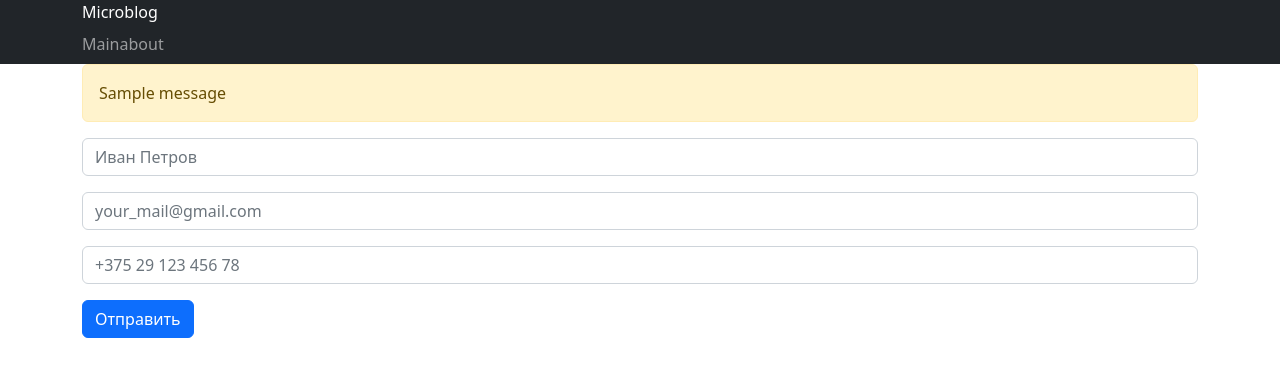
After one commit to Faddey32/flask_project_for_github, a Flask app: page /about in a window 1280 px wide. The commit adds this page. Shown: the top 377 px of the page. Run offline with Flask 2, Linux system fonts and the light colour scheme; one stand-in notice (Sample message) is shown.

Commit message:
initial commit

```diff
--- a/app.py
+++ b/app.py
@@ -1,6 +1,8 @@
 from flask import Flask
 
 app = Flask(__name__)
+
+app.config['SECRET_KEY'] = 'try-to-guess'
 
 from routes import *
 
--- a/routes.py
+++ b/routes.py
@@ -1,6 +1,32 @@
 from app import app
-from flask import render_template, redirect, url_for
+from flask import render_template, redirect, url_for, request, flash
+
+messages = []
 
 @app.route('/')     #пишу функцию для главной страницы
 def main_page():
     return render_template('index.html')
+
+@app.route('/about', methods=['GET','POST'])     #пишу функцию для главной страницы
+def about():
+    if request.method == 'POST':
+        name = request.form['username']
+        phone = request.form['phone']
+        email = request.form['email']
+
+        if not name:
+            flash('Поле "Имя" обязательно!')
+        elif not phone:
+            flash('Поле "Телефон" обязательно!')
+        else:
+            messages.append({'username': name,
+                             'email': email,
+                             'phone': phone})
+            return redirect(url_for('main_page'))
+        print(name, phone, email)
+
+    return render_template('about.html')
+
+@app.route('/admin')
+def admin():
+    return render_template('admin.html', user_messages=messages)
--- /dev/null
+++ b/templates/about.html
@@ -0,0 +1,25 @@
+{% extends'base.html' %}
+
+{% block content %}
+
+    {% for message in get_flashed_messages() %}
+        <div class="alert alert-warning">{{ message }}</div>
+    {% endfor %}
+
+
+    <form action="" method="post">
+        <div class="mb-3">
+            <input type="text" name="username" placeholder="Иван Петров" class="form-control">
+        </div>
+        <div class="mb-3">
+            <input type="email" name="email" placeholder="your_mail@gmail.com" class="form-control">
+        </div>
+        <div class="mb-3">
+            <input type="text" name="phone" placeholder="+375 29 123 456 78" class="form-control">
+        </div>
+        <div class="mb-3">
+            <input type="submit" value="Отправить" class="btn btn-primary">
+        </div>
+    </form>
+
+{% endblock %}
--- a/templates/base.html
+++ b/templates/base.html
@@ -24,10 +24,10 @@
         <div class="collapse navbar-collapse" id="navbarNav">
             <ul class="navbar-nav">
                 <li class="nav-item">
-                    <a class="nav-link"  href="#">Main</a>
+                    <a class="nav-link"  href="{{ url_for('main_page') }}">Main</a>
                 </li>
                 <li class="nav-item">
-                    <a class="nav-link" href="#">Features</a>
+                    <a class="nav-link" href="{{ url_for('about') }}">about</a>
                 </li>
             </ul>
         </div>
@@ -38,7 +38,6 @@
 
 {% endblock %}</div>
 
-
 <script src="https://cdn.jsdelivr.net/npm/bootstrap@5.2.0-beta1/dist/js/bootstrap.bundle.min.js"
         integrity="sha384-pprn3073KE6tl6bjs2QrFaJGz5/SUsLqktiwsUTF55Jfv3qYSDhgCecCxMW52nD2"
         crossorigin="anonymous"></script>
```
Also changed, not shown: templates/admin.html (added, +16 -0 lines).
